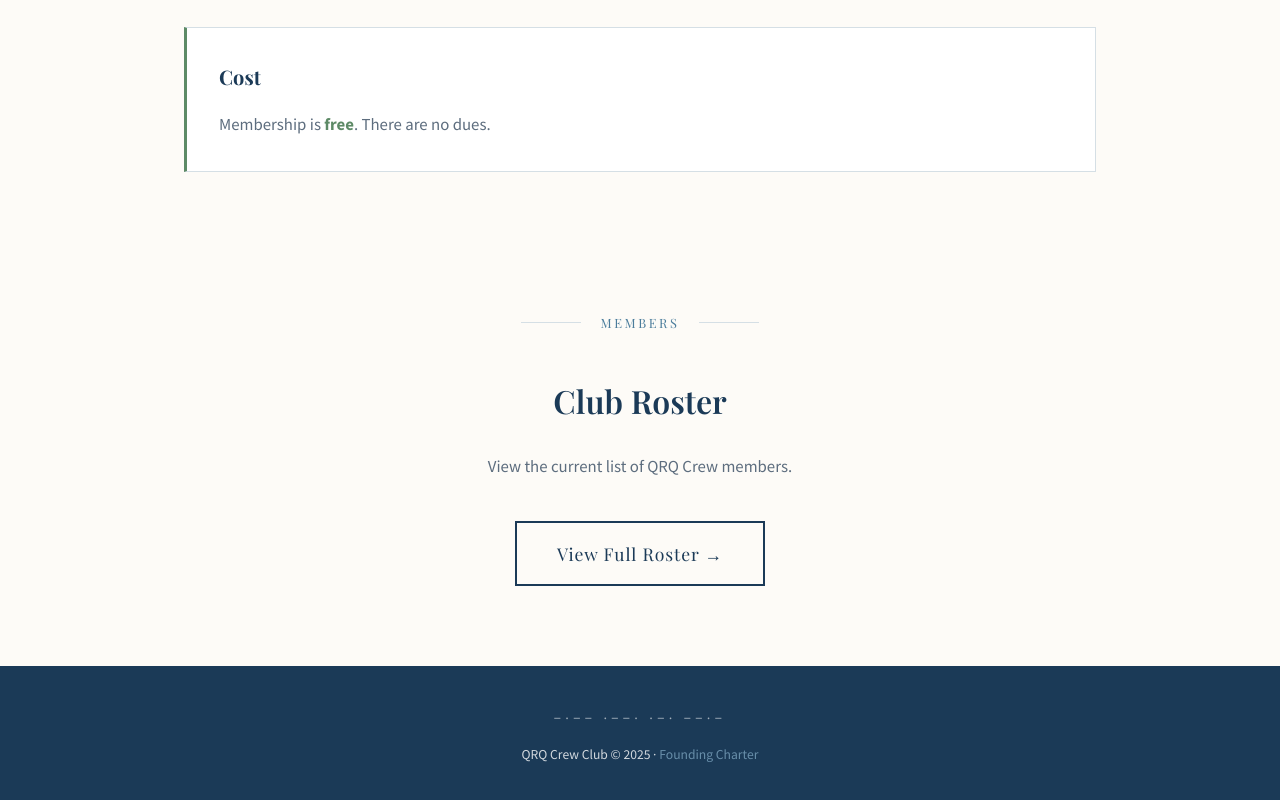
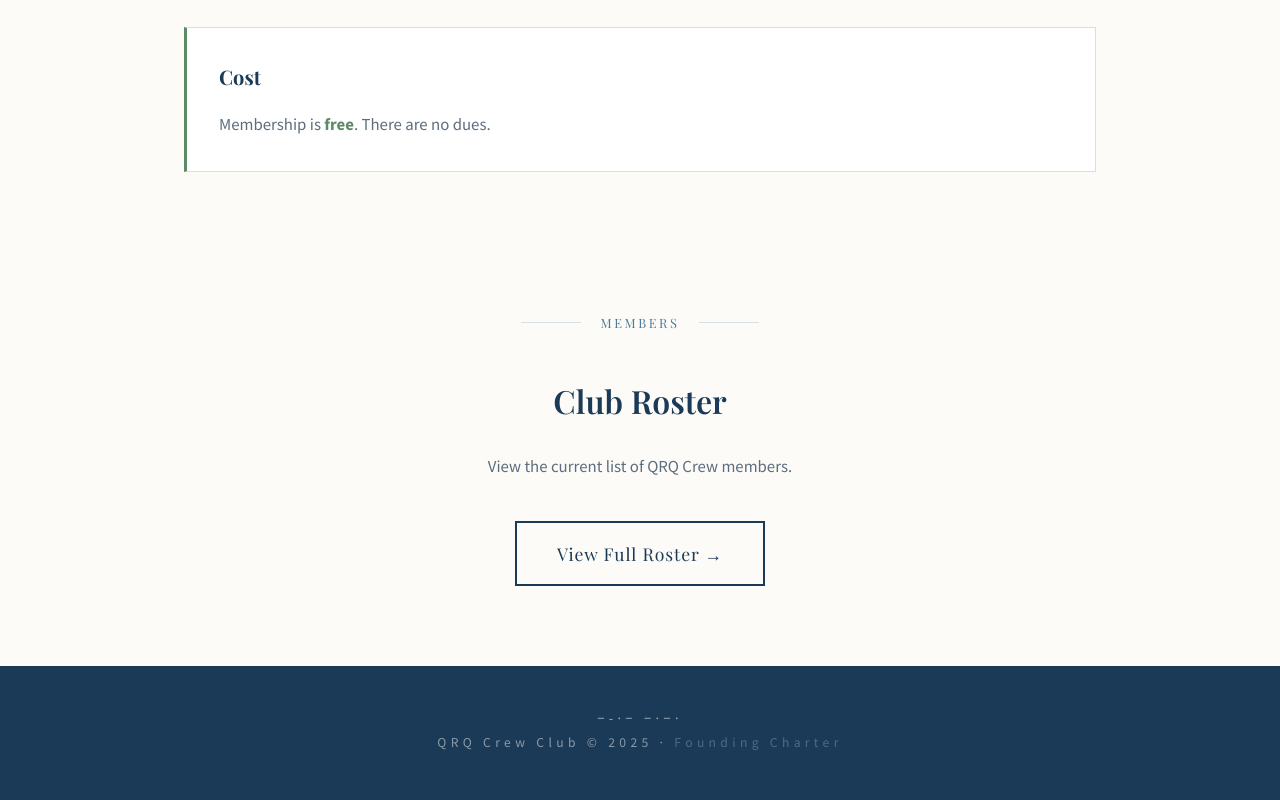
Before and after one commit to jsvana/qrqcrew-site, a plain HTML site: page index.html in a window 1280 px wide. Shown: the part 2947-3747 px from the top of the page. Drawn offline with nearby package versions, Linux system fonts and the light colour scheme.

Commit message:
Fix footer CW

```diff
--- a/index.html
+++ b/index.html
@@ -665,7 +665,7 @@
 
     <footer>
         <div class="container">
-            <div class="footer-morse">−·−− ·−−· ·−· −−·−</div>
+            <div class="footer-morse">−-·− −·−·</</div>
             <p class="footer-text">
                 QRQ Crew Club © 2025 · <a href="https://docs.google.com/document/d/1CHWTuEEDSK7k5NpMyZ5Caoi4Mc9HXEFU/edit" target="_blank" rel="noopener">Founding Charter</a>
             </p>
```
Also changed, not shown: roster.html (+1 -0 lines).
